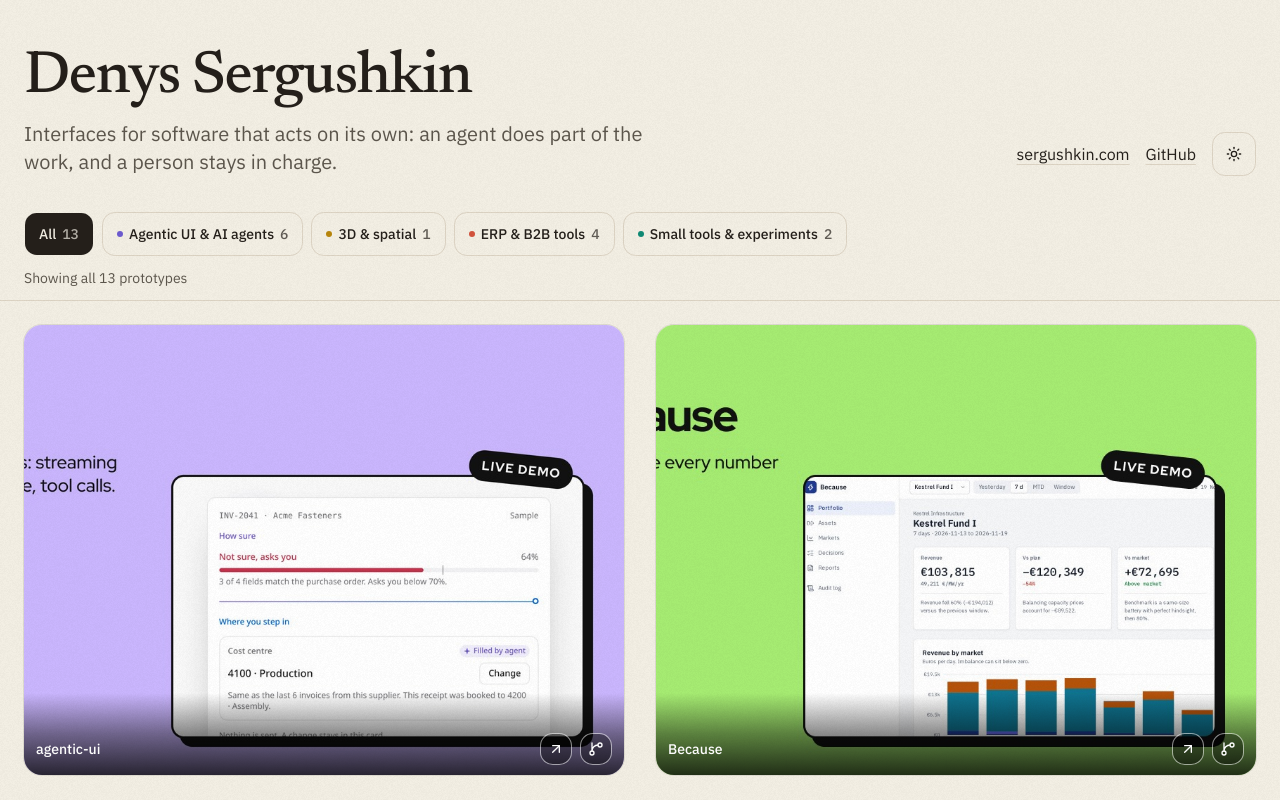
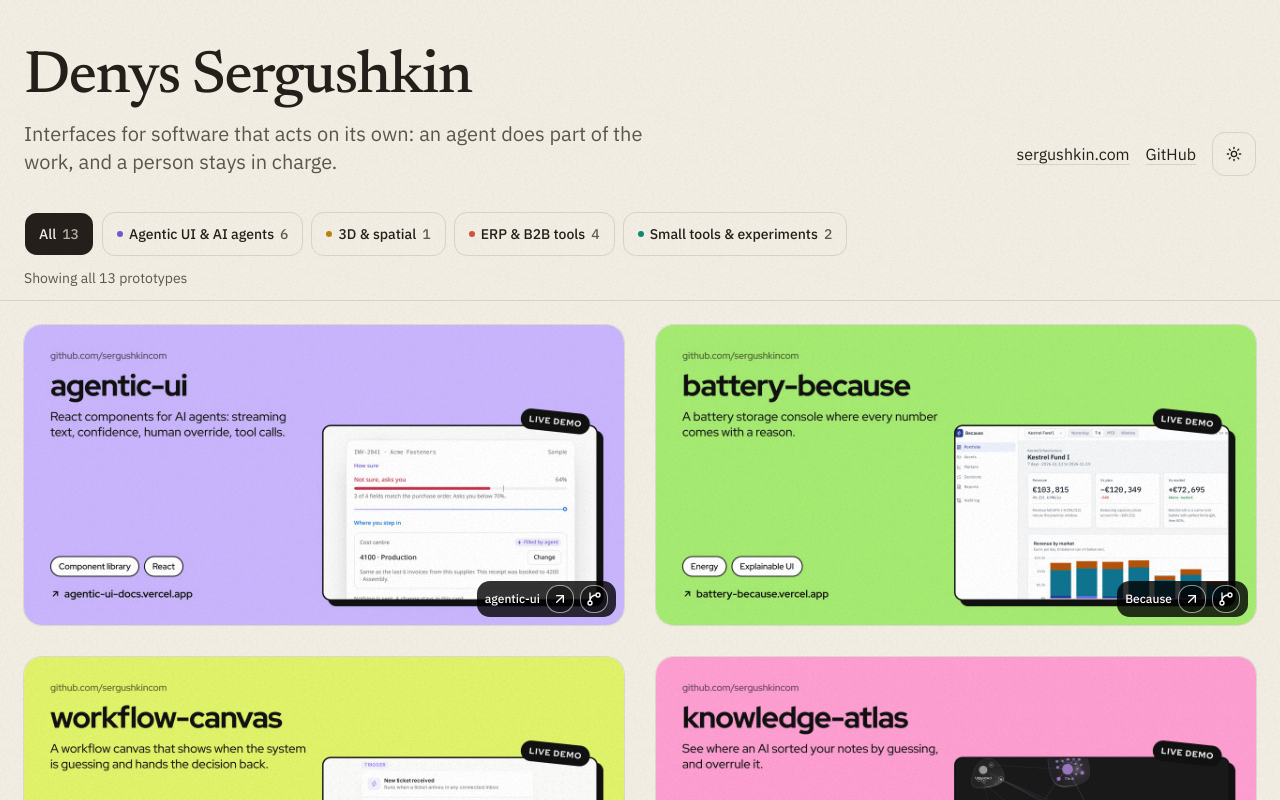
Before and after one commit to sergushkincom/projects-gallery, a Next.js app: page / in a window 1280 px wide. Shown: the top 800 px of the page. Built offline with nearby package versions, Linux system fonts and the light colour scheme.

Commit message:
Show each card image in full

```diff
--- a/components/project-card.tsx
+++ b/components/project-card.tsx
@@ -1,22 +1,13 @@
 "use client";
 
 import { ArrowUpRightIcon, GitBranchIcon } from "lucide-react";
-import { motion, useMotionValue, useSpring } from "motion/react";
 import Image from "next/image";
 import { cn } from "cn";
 import type { Project } from "@/data/projects";
 import { Button } from "@/components/ui/button";
 
-const spring = { stiffness: 260, damping: 28, mass: 0.4 };
-
-const fullFrame = new Set([
-  "impact-compare",
-  "keyword-tracker",
-  "grocery-first-order-prototype",
-]);
-
 const iconButton =
-  "size-8 border-white/55 bg-black/35 text-white hover:bg-black/55 focus-visible:ring-white";
+  "size-7 border-white/55 bg-black/40 text-white hover:bg-black/60 focus-visible:ring-white";
 
 export function ProjectCard({
   project,
@@ -25,57 +16,27 @@ export function ProjectCard({
   project: Project;
   priority: boolean;
 }) {
-  const tiltX = useMotionValue(0);
-  const tiltY = useMotionValue(0);
-  const rotateX = useSpring(tiltX, spring);
-  const rotateY = useSpring(tiltY, spring);
-
-  function tilt(event: React.PointerEvent<HTMLDivElement>) {
-    if (event.pointerType !== "mouse") return;
-    if (window.matchMedia("(prefers-reduced-motion: reduce)").matches) return;
-    const bounds = event.currentTarget.getBoundingClientRect();
-    const px = (event.clientX - bounds.left) / bounds.width;
-    const py = (event.clientY - bounds.top) / bounds.height;
-    tiltY.set((px - 0.5) * 5);
-    tiltX.set((0.5 - py) * 4);
-  }
-
-  function reset() {
-    tiltX.set(0);
-    tiltY.set(0);
-  }
-
   return (
-    <motion.div
-      className="relative h-full hover:z-10 focus-within:z-10"
-      style={{ rotateX, rotateY, transformPerspective: 900 }}
-      onPointerMove={tilt}
-      onPointerLeave={reset}
-      onPointerCancel={reset}
-    >
-      <article className="group/card relative h-full overflow-hidden rounded-xl bg-card ring-1 ring-foreground/10">
+    <article className="group/card relative overflow-hidden rounded-xl bg-card ring-1 ring-foreground/10">
       <Image
         src={project.image}
         alt={project.imageAlt}
         width={1280}
-          height={960}
+        height={640}
         priority={priority}
         sizes="(min-width: 768px) 42rem, 100vw"
-          className={cn(
-            "aspect-[4/3] w-full object-cover motion-safe:transition-transform motion-safe:duration-300 motion-safe:ease-out motion-safe:group-hover/card:scale-[1.03]",
-            fullFrame.has(project.slug) ? "object-center" : "object-right",
-          )}
+        className="block h-auto w-full"
       />
       <div
         className={cn(
-            "absolute inset-x-0 bottom-0 flex items-center gap-2 bg-gradient-to-t from-black/80 via-black/45 to-transparent px-3 pt-10 pb-2.5",
+            "absolute right-2 bottom-2 flex max-w-[calc(100%-1rem)] items-center gap-1.5 rounded-lg bg-black/80 px-2 py-1",
           "motion-safe:transition-opacity motion-safe:duration-200 motion-safe:ease-out",
           "[@media(hover:hover)_and_(pointer:fine)]:opacity-0",
           "[@media(hover:hover)_and_(pointer:fine)]:group-hover/card:opacity-100",
           "[@media(hover:hover)_and_(pointer:fine)]:group-focus-within/card:opacity-100",
         )}
       >
-          <h2 className="min-w-0 flex-1 truncate text-sm font-medium text-white" translate="no">
+        <h2 className="min-w-0 flex-1 truncate text-xs font-medium text-white" translate="no">
           {project.name}
         </h2>
         <Button
@@ -104,6 +65,5 @@ export function ProjectCard({
         </Button>
       </div>
     </article>
-    </motion.div>
   );
 }
```
Lines whose indentation alone changed are shown as unchanged.
